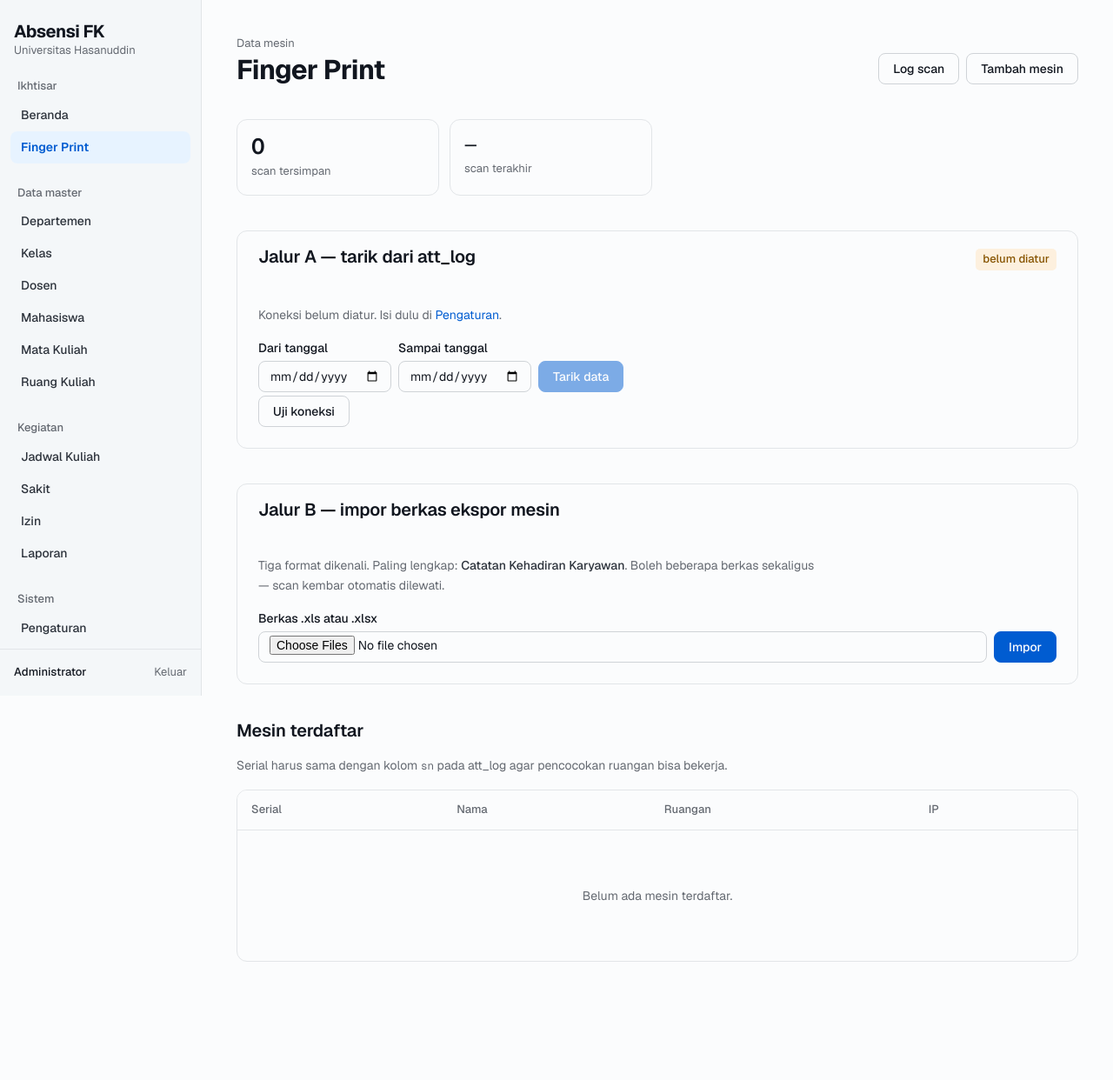
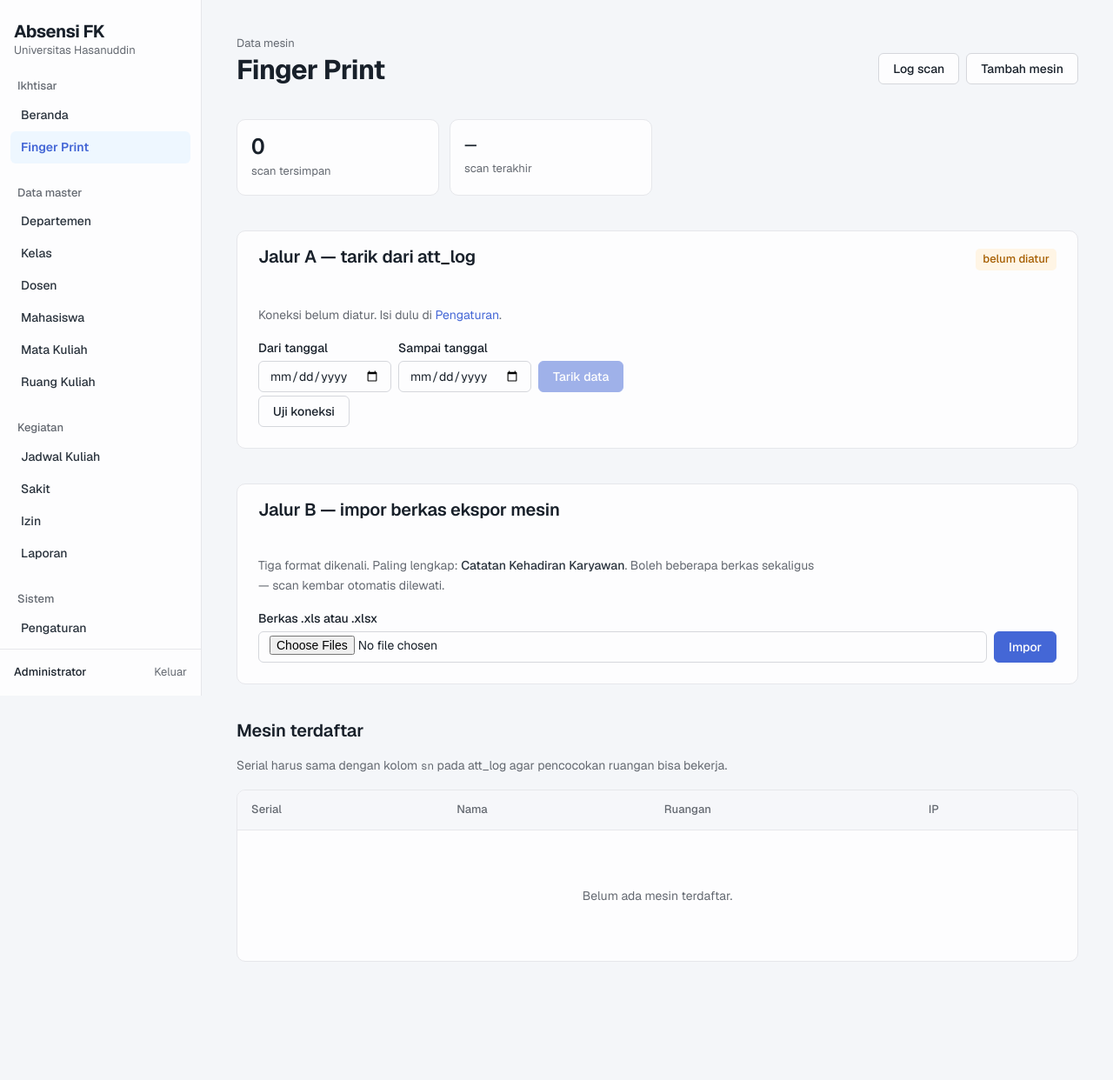
Before and after one commit to bizznara-hub/finger-generator, a Flask app: page /finger-print/ in a window 1280 px wide. Shown: the whole page at 87% size. Run offline with Flask 3, Linux system fonts and the light colour scheme; the visitor is signed in with stand-in values (Sample User, id 1).

Commit message:
Ambil DNA Art Design Pro, palet disesuaikan agar lulus kontras
Diekstrak dari github.com/Daymychen/art-design-pro lewat hallmark study.
Demonya SPA sehingga CSS terrender tidak terbaca; token dibaca langsung
dari kode sumbernya.

Yang diambil:
- Permukaan berlapis - latar halaman abu muda dengan kartu, rail, dan
  tabel putih di atasnya. Ini yang memberi kedalaman tanpa bayangan;
  sebelumnya semuanya nyaris putih sehingga terasa rata.
- Primer periwinkle menggantikan kobalt yang keras
- Sukses mint-teal, bukan hijau generik
- Tinggi kontrol 36px dan item menu berbentuk pil menjorok

Yang tidak diambil: nilai warnanya. Kesembilan aksen Art Design Pro
gagal WCAG AA untuk teks putih di atasnya - primer #5D87FF hanya
3,29:1 dan sukses #13DEB9 hanya 1,72:1 dari ambang 4,5:1. Rona
dipertahankan, lightness diturunkan sampai lulus pada tiga kondisi
sekaligus: teks putih di atas isi, isi di atas tint lembutnya, dan
isi di atas latar halaman.

17 pasangan warna diverifikasi, nol gagal.

Co-Authored-By: Claude Opus 5 <noreply@anthropic.com>

```diff
--- a/static/css/app.css
+++ b/static/css/app.css
@@ -30,7 +33,7 @@ html { -webkit-text-size-adjust: 100%; }
 
 body {
   margin: 0;
-  background: var(--color-paper);
+  background: var(--color-bg);
   color: var(--color-ink-2);
   font-family: var(--font-body);
   font-size: var(--text-base);
@@ -78,7 +81,7 @@ code { font-family: var(--font-mono); font-size: 0.9em; }
   width: var(--rail-w);
   display: flex;
   flex-direction: column;
-  background: var(--color-paper-2);
+  background: var(--color-surface);
   border-inline-end: var(--rule-hair) solid var(--color-rule);
 }
 
@@ -113,7 +116,7 @@ code { font-family: var(--font-mono); font-size: 0.9em; }
 .rail__link {
   display: block;
   padding: var(--space-xs) var(--space-sm);
-  border-radius: var(--radius-control);
+  border-radius: var(--radius-menu);
   color: var(--color-ink-2);
   font-size: var(--text-sm);
   font-weight: var(--w-medium);
@@ -182,7 +185,7 @@ code { font-family: var(--font-mono); font-size: 0.9em; }
 .panel--kotak {
   border: var(--rule-hair) solid var(--color-rule);
   border-radius: var(--radius-panel);
-  background: var(--color-paper);
+  background: var(--color-surface);
 }
 .panel--kotak > .panel__body { padding: var(--space-lg); }
 /* panel tanpa bingkai: isi non-tabel duduk langsung di kanvas, beri jarak
@@ -232,7 +235,7 @@ code { font-family: var(--font-mono); font-size: 0.9em; }
   padding: var(--space-md);
   border: var(--rule-hair) solid var(--color-rule);
   border-radius: var(--radius-panel);
-  background: var(--color-paper);
+  background: var(--color-surface);
   color: inherit;
   transition: border-color var(--dur-1) var(--ease-out);
 }
@@ -264,7 +267,7 @@ a.stat:hover .stat__num { color: var(--color-accent); }
   overflow-x: auto;
   border: var(--rule-hair) solid var(--color-rule);
   border-radius: var(--radius-panel);
-  background: var(--color-paper);
+  background: var(--color-surface);
 }
 .table-wrap--tall { max-height: 30rem; overflow-y: auto; }
 
@@ -274,7 +277,7 @@ thead th {
   position: sticky;
   top: 0;
   z-index: var(--z-raised);
-  background: var(--color-paper);
+  background: var(--color-surface-2);
   color: var(--color-muted);
   font-size: var(--text-xs);
   font-weight: var(--w-medium);
@@ -331,7 +334,7 @@ tbody tr:hover { background: var(--color-paper-2); }
   display: inline-block;
   padding: var(--space-3xs) var(--space-xs);
   border-radius: 5px;
-  background: var(--color-paper-3);
+  background: var(--color-surface-3);
   font-size: var(--text-xs);
   font-weight: var(--w-medium);
   color: var(--color-muted);
@@ -350,7 +353,7 @@ tbody tr:hover { background: var(--color-paper-2); }
   padding: 0 var(--space-md);
   border: var(--rule-hair) solid var(--color-rule-2);
   border-radius: var(--radius-control);
-  background: var(--color-paper);
+  background: var(--color-surface);
   color: var(--color-ink);
   font-family: var(--font-body);
   font-size: var(--text-sm);
@@ -394,7 +397,7 @@ input[type="file"], select, textarea {
   padding: 0 var(--space-sm);
   border: var(--rule-hair) solid var(--color-rule-2);
   border-radius: var(--radius-control);
-  background: var(--color-paper);
+  background: var(--color-surface);
   color: var(--color-ink);
   font-family: var(--font-body);
   font-size: var(--text-sm);
--- a/static/css/tokens.css
+++ b/static/css/tokens.css
@@ -1,60 +1,74 @@
-/* Hallmark · tokens · genre: modern-minimal · theme: Cobalt (varian terang)
- * design-system: design.md
+/* Hallmark · tokens · genre: modern-minimal · macrostructure: Index-First
+ * theme: studied-DNA (source: github.com/Daymychen/art-design-pro, dibaca dari
+ * kode sumber karena demonya SPA) · design-system: design.md
  *
- * Dua muka huruf saja: Geist untuk semuanya, Geist Mono untuk data.
- * Dua famili adalah jumlah kanonik menurut aturan 2+1; tiga adalah plafon,
- * bukan target.
+ * DNA yang diambil: latar halaman abu muda dengan permukaan putih di atasnya,
+ * primer periwinkle, sukses mint-teal, tinggi kontrol 36px, item menu berbentuk
+ * pil menjorok.
+ *
+ * DNA yang TIDAK diambil: nilai warna persisnya. Kesembilan aksen Art Design Pro
+ * gagal WCAG AA untuk teks putih di atasnya (primer #5D87FF hanya 3,29:1, sukses
+ * #13DEB9 hanya 1,72:1). Rona dan rasanya dipertahankan, lightness-nya
+ * diturunkan sampai lulus 4,5:1.
  */
 
 :root {
-  /* ---------- permukaan: terang, dingin, bukan #fff ---------- */
-  --color-paper:       oklch(99% 0.002 250);   /* kanvas */
-  --color-paper-2:     oklch(97.4% 0.004 251); /* rail, permukaan tenang */
-  --color-paper-3:     oklch(95% 0.006 252);   /* hover */
+  /* ---------- permukaan berlapis: latar abu muda, kartu putih ---------- */
+  --color-bg:          oklch(97.2% 0.004 267);  /* latar halaman */
+  --color-surface:     oklch(99.5% 0.001 267);  /* kartu, rail, tabel */
+  --color-surface-2:   oklch(97.6% 0.004 267);  /* hover baris, kepala tabel */
+  --color-surface-3:   oklch(95.4% 0.005 267);  /* ditekan */
 
   /* ---------- tinta ---------- */
-  --color-ink:         oklch(20% 0.02 259);
-  --color-ink-2:       oklch(32% 0.017 257);
-  --color-muted:       oklch(52% 0.014 256);
+  --color-ink:         oklch(24% 0.023 255);
+  --color-ink-2:       oklch(32% 0.022 255);
+  --color-muted:       oklch(52% 0.014 258);
 
   /* ---------- garis rambut ---------- */
-  --color-rule:        oklch(92% 0.005 252);
-  --color-rule-2:      oklch(86.5% 0.007 253);
+  --color-rule:        oklch(92.9% 0.005 267);
+  --color-rule-2:      oklch(88% 0.007 267);
 
-  /* ---------- satu sinyal kobalt (kontras terverifikasi) ---------- */
-  --color-accent:       oklch(50% 0.2 256);
-  --color-accent-hover: oklch(43% 0.2 256);
-  --color-accent-ink:   oklch(99% 0.004 250);
-  --color-accent-soft:  oklch(96% 0.025 256);
-  --color-focus:        oklch(50% 0.2 256);
+  /* ---------- primer periwinkle · dari #5D87FF, digelapkan agar lulus ---------- */
+  --color-accent:       oklch(55% 0.175 267);   /* 4,95:1 dgn putih · 4,56:1 di atas tint */
+  --color-accent-hover: oklch(48% 0.175 267);
+  --color-accent-ink:   oklch(100% 0 0);
+  --color-accent-soft:  oklch(97.5% 0.028 267); /* tint menu aktif */
+  --color-accent-line:  oklch(88% 0.06 267);
+  --color-focus:        oklch(55% 0.175 267);
+
+  /* ---------- semantik · rona Art Design Pro, lightness diperbaiki ---------- */
+  --color-ok:          oklch(51% 0.143 175);    /* mint-teal, dari #13DEB9 */
+  --color-ok-soft:     oklch(97.5% 0.023 175);
+  --color-warn:        oklch(55% 0.157 74);     /* amber, dari #FFAE1F */
+  --color-warn-soft:   oklch(97.5% 0.025 74);
+  --color-bad:         oklch(56% 0.203 24);     /* merah, dari #FF4D4F */
+  --color-bad-soft:    oklch(97.5% 0.032 24);
+  --color-info:        oklch(56% 0.142 300);    /* ungu, dari #B48DF3 */
+  --color-info-soft:   oklch(97.5% 0.023 300);
 
   /* ---------- status kehadiran ---------- */
-  --color-hadir:       oklch(50% 0.2 256);
-  --color-hadir-soft:  oklch(96% 0.025 256);
-  --color-alpa:        oklch(51% 0.19 27);
-  --color-alpa-soft:   oklch(96% 0.024 27);
-  --color-sakit:       oklch(49% 0.12 75);
-  --color-sakit-soft:  oklch(96% 0.028 75);
-  --color-izin:        oklch(50% 0.16 310);
-  --color-izin-soft:   oklch(96% 0.022 310);
+  --color-hadir:       var(--color-accent);
+  --color-hadir-soft:  var(--color-accent-soft);
+  --color-alpa:        var(--color-bad);
+  --color-alpa-soft:   var(--color-bad-soft);
+  --color-sakit:       var(--color-warn);
+  --color-sakit-soft:  var(--color-warn-soft);
+  --color-izin:        var(--color-info);
+  --color-izin-soft:   var(--color-info-soft);
 
-  --color-ok:          oklch(46% 0.13 155);
-  --color-ok-soft:     oklch(96% 0.028 155);
-
-  /* ---------- tipografi ---------- */
+  /* ---------- tipografi: dua famili ---------- */
   --font-display: "Geist", ui-sans-serif, system-ui, -apple-system, sans-serif;
   --font-body:    "Geist", ui-sans-serif, system-ui, -apple-system, sans-serif;
   --font-mono:    "Geist Mono", ui-monospace, SFMono-Regular, Menlo, monospace;
 
-  /* skala rasio 1.25 dari 16px */
-  --text-2xs:  0.6875rem;   /* 11px */
-  --text-xs:   0.8125rem;   /* 13px */
-  --text-sm:   0.875rem;    /* 14px */
-  --text-base: 1rem;        /* 16px */
-  --text-md:   1.25rem;     /* 20px */
-  --text-lg:   1.5625rem;   /* 25px */
-  --text-xl:   1.9531rem;   /* 31px */
-  --text-2xl:  2.4414rem;   /* 39px */
+  --text-2xs:  0.6875rem;
+  --text-xs:   0.8125rem;
+  --text-sm:   0.875rem;
+  --text-base: 1rem;
+  --text-md:   1.25rem;
+  --text-lg:   1.5625rem;
+  --text-xl:   1.9531rem;
+  --text-2xl:  2.4414rem;
 
   --w-body:    400;
   --w-medium:  500;
@@ -80,17 +94,18 @@
 
   /* ---------- gerak ---------- */
   --ease-out: cubic-bezier(0.16, 1, 0.3, 1);
-  --dur-1: 120ms;
-  --dur-2: 200ms;
+  --dur-1: 150ms;
+  --dur-2: 250ms;
 
-  /* ---------- bentuk ---------- */
-  --radius-control: 8px;
-  --radius-panel:   12px;
+  /* ---------- bentuk · mengikuti Art Design Pro ---------- */
+  --radius-control: 6px;    /* tombol, input */
+  --radius-menu:    6px;    /* item menu berbentuk pil */
+  --radius-panel:  10px;    /* kartu */
   --rule-hair: 1px;
 
   /* ---------- kerangka ---------- */
   --rail-w: 232px;
-  --control-h: 36px;
+  --control-h: 36px;        /* sama dengan --el-component-custom-height */
 
   /* ---------- z: enam tingkat bernama ---------- */
   --z-base:     1;
```
Also changed, not shown: other parts of static/css/app.css (+17 -14 lines), design.md (+48 -58 lines), .hallmark/log.json.
